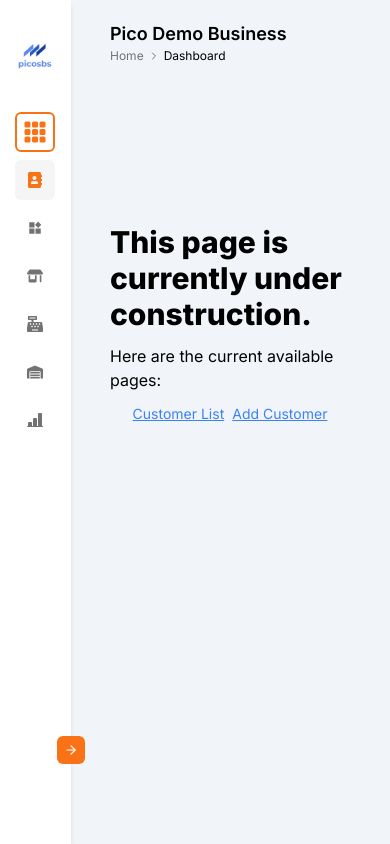
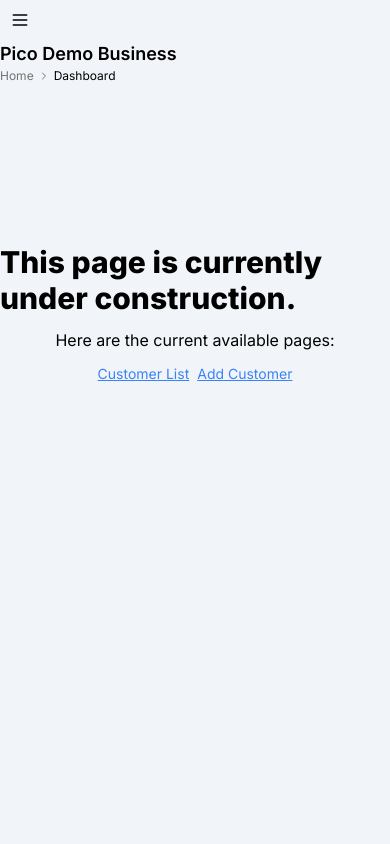
Before and after one commit to HTLA380/MijnUI_Template, a Next.js app: page /home/dashboard in a window 390 px wide. Built offline with nearby package versions, Linux system fonts and the light colour scheme.

Commit message:
style: make Sidebar responsive

```diff
--- a/src/app/(root)/home/dashboard/page.tsx
+++ b/src/app/(root)/home/dashboard/page.tsx
@@ -4,7 +4,7 @@ import Link from "next/link";
 
 const Home = () => {
   return (
-    <main className="w-full mt-40 flex items-center justify-center">
+    <main className="w-full mt-40 flex  items-center justify-center">
       <div className="flex items-center gap-3 flex-col justify-center">
         <h3 className="text-3xl font-extrabold">This page is currently under construction.</h3>
         <p>Here are the current available pages:</p>
--- a/src/components/layout/Layout.tsx
+++ b/src/components/layout/Layout.tsx
@@ -2,6 +2,8 @@
 
 import * as React from "react";
 
+import { useMediaQuery } from "../_mijn-ui/hooks/use-media-query";
+import { useScrollLockEffect } from "../_mijn-ui/hooks/use-scroll-lock";
 import Navbar from "../navbar/Navbar";
 import Sidebar from "../sidebar/Sidebar";
 
@@ -12,23 +14,27 @@ export const SPACING_Y = 20;
 
 const Layout = ({ children }: { children: React.ReactNode }) => {
   const [isSidebarActive, setIsSidebarActive] = React.useState(false);
+  const isMobile = useMediaQuery("(max-width: 768px)");
+
+  useScrollLockEffect(isMobile && isSidebarActive);
+
+  const mainContainerStyles = {
+    paddingLeft: isSidebarActive ? `${SIDEBAR_WIDTH + SIDEBAR_CONTENT_WIDTH + SPACING_X}px` : SIDEBAR_WIDTH + SPACING_X,
+    paddingRight: SPACING_X,
+    paddingTop: SPACING_Y,
+    paddingBottom: SPACING_Y,
+    transition: "padding-left 0.3s ease-out",
+  };
 
   return (
     <div>
+      {isSidebarActive && <div className="z-20 fixed md:hidden inset-0 bg-black/75"></div>}
+
       <Sidebar isOpen={isSidebarActive} setIsOpen={setIsSidebarActive} />
-      <div
-        className=""
-        style={{
-          paddingLeft: isSidebarActive
-            ? `${SIDEBAR_WIDTH + SIDEBAR_CONTENT_WIDTH + SPACING_X}px`
-            : SIDEBAR_WIDTH + SPACING_X,
-          paddingRight: SPACING_X,
-          paddingTop: SPACING_Y,
-          transition: "padding-left 0.3s ease-out",
-        }}
-      >
-        <Navbar />
-        {children}
+
+      <div style={!isMobile ? mainContainerStyles : undefined}>
+        <Navbar setIsSidebarActive={setIsSidebarActive} />
+        <main>{children}</main>
         {/* <Footer /> */}
       </div>
     </div>
--- a/src/components/navbar/Navbar.tsx
+++ b/src/components/navbar/Navbar.tsx
@@ -4,15 +4,21 @@ import * as React from "react";
 
 import Link from "next/link";
 import { usePathname } from "next/navigation";
+import { LuMenu } from "react-icons/lu";
 import { TbSlashes } from "react-icons/tb";
 
 import { getSidebarActiveTitle, isExistingUrl } from "@/_constants/SIDEBAR_DATA";
 import { generatePaths } from "@/utils";
 
 import { Breadcrumbs, BreadcrumbsItem, BreadcrumbsLink, BreadcrumbsSeparator } from "../_mijn-ui/Breadcrumbs";
+import { Button } from "../_mijn-ui/Button";
 import { cn } from "../_mijn-ui/utils";
 
-const Navbar = () => {
+type NavbarProps = {
+  setIsSidebarActive: (isOpen: boolean) => void;
+};
+
+const Navbar = ({ setIsSidebarActive }: NavbarProps) => {
   const pathname = usePathname();
 
   const paths = React.useMemo(() => generatePaths(pathname), [pathname]);
@@ -22,6 +28,9 @@ const Navbar = () => {
   return (
     <header className="w-full flex items-center justify-between">
       <nav>
+        <Button onClick={() => setIsSidebarActive(true)} variant={"ghost"} size={"icon"}>
+          <LuMenu size={20} />
+        </Button>
         <h3 className="text-lg font-semibold">{title || "Pico Demo Business"}</h3>
 
         {isDashboardPage ? (
--- a/src/components/sidebar/CollapsibleList.tsx
+++ b/src/components/sidebar/CollapsibleList.tsx
@@ -7,6 +7,7 @@ import { PiDotOutlineFill } from "react-icons/pi";
 
 import { SidebarListsType } from "../../_constants/SIDEBAR_DATA";
 import { Button } from "../_mijn-ui/Button";
+import { useMediaQuery } from "../_mijn-ui/hooks/use-media-query";
 import {
   ListItem,
   ListItemContent,
@@ -20,13 +21,19 @@ type CollapsibleListProps = {
   lists: SidebarListsType[];
   activeIndex: number;
   setActiveIndex: (index: number) => void;
+  onClick: (isOpen: boolean) => void;
 };
 
-const CollapsibleLists = ({ lists, activeIndex, setActiveIndex }: CollapsibleListProps) => {
+const CollapsibleLists = ({ lists, activeIndex, setActiveIndex, onClick }: CollapsibleListProps) => {
   const [animateOnMount, setAnimateOnMount] = React.useState(false);
+  const isMobile = useMediaQuery("(max-width: 768px)");
 
   const handleToggle = (index: number) => {
     setActiveIndex(index === activeIndex ? -1 : index);
+  };
+
+  const handleClick = () => {
+    return isMobile && onClick(false);
   };
 
   if (!lists) return null;
@@ -54,7 +61,11 @@ const CollapsibleLists = ({ lists, activeIndex, setActiveIndex }: CollapsibleLis
 
               <ListSubMenuContent animateOnMount={animateOnMount} className="w-full">
                 {list?.map(({ name, link }, index) => (
-                  <ListItem key={`list-item-${index}`} className="pl-7 hover:text-primary text-muted-text">
+                  <ListItem
+                    onClick={handleClick}
+                    key={`list-item-${index}`}
+                    className="pl-7 hover:text-primary text-muted-text"
+                  >
                     <Link href={link} className="flex items-center w-full gap-1 truncate">
                       <ListItemIcon>
                         <PiDotOutlineFill />
@@ -73,6 +84,7 @@ const CollapsibleLists = ({ lists, activeIndex, setActiveIndex }: CollapsibleLis
             <Button
               variant={"ghost"}
               key={`list-${index}`}
+              onClick={handleClick}
               className="hover:bg-transparent hover:text-primary w-full justify-start truncate gap-2 px-3 text-muted-text"
             >
               {icon && <ListItemIcon className="[&>svg]:size-3.5">{icon}</ListItemIcon>}
@@ -87,6 +99,7 @@ const CollapsibleLists = ({ lists, activeIndex, setActiveIndex }: CollapsibleLis
             variant={"ghost"}
             href={link}
             key={`list-${index}`}
+            onClick={handleClick}
             className="hover:bg-transparent hover:text-primary w-full justify-start truncate gap-2 px-3 text-muted-text"
           >
             {icon && <ListItemIcon className="[&>svg]:size-3.5">{icon}</ListItemIcon>}
--- a/src/components/sidebar/Sidebar.tsx
+++ b/src/components/sidebar/Sidebar.tsx
@@ -1,6 +1,4 @@
-"use client";
-
-import * as React from "react";
+import React, { useState } from "react";
 
 import Image from "next/image";
 import Link from "next/link";
@@ -10,12 +8,10 @@ import { LuArrowRight } from "react-icons/lu";
 import { SidebarData } from "@/_constants/SIDEBAR_DATA";
 
 import { Button } from "../_mijn-ui/Button";
-import { cn } from "../_mijn-ui/utils";
+import { useMediaQuery } from "../_mijn-ui/hooks/use-media-query";
 import ClickAwayListener from "../_mijn-ui/utils/wrappers/ClickAwayListener";
 import { SIDEBAR_CONTENT_WIDTH, SIDEBAR_WIDTH } from "../layout/Layout";
 import CollapsibleLists from "./CollapsibleList";
-
-/* -------------------------------------------------------------------------- */
 
 type SidebarProps = {
   isOpen: boolean;
@@ -23,8 +19,9 @@ type SidebarProps = {
 };
 
 const Sidebar = ({ isOpen, setIsOpen }: SidebarProps) => {
-  const [currentMenuIndex, setCurrentMenuIndex] = React.useState(0);
-  const [activeIndices, setActiveIndices] = React.useState<{ [key: number]: number }>({});
+  const [currentMenuIndex, setCurrentMenuIndex] = useState(0);
+  const [activeIndices, setActiveIndices] = useState<{ [key: number]: number }>({});
+  const isMobile = useMediaQuery("(max-width: 768px)");
 
   const handleSetActiveIndex = (index: number) => {
     setActiveIndices((prev) => ({
@@ -33,12 +30,28 @@ const Sidebar = ({ isOpen, setIsOpen }: SidebarProps) => {
     }));
   };
 
+  const sidebarContentStyle = isOpen
+    ? {
+        width: isMobile ? `${SIDEBAR_CONTENT_WIDTH * 0.9}px` : `${SIDEBAR_CONTENT_WIDTH}px`,
+        opacity: 1,
+        transition: "width 300ms ease-out, opacity 700ms ease-out",
+      }
+    : {
+        width: "0px",
+        overflow: "hidden",
+        opacity: 0,
+        transition: "width 300ms ease-out, opacity 700ms ease-out",
+      };
+
+  const sidebarPanelStyle = { width: isMobile ? `${SIDEBAR_WIDTH * 0.8}px` : `${SIDEBAR_WIDTH}px` };
+
   return (
     <ClickAwayListener onClickAway={() => setIsOpen(false)}>
-      <aside className="flex fixed inset-y-0 left-0 bg-surface shadow-md">
-        <div className="pt-8 flex flex-col items-center gap-8" style={{ width: SIDEBAR_WIDTH }}>
-          {/* logo */}
-
+      <aside
+        className="flex fixed inset-y-0 z-30 left-0 bg-surface transition-[left] duration-300 ease-in-out shadow-md"
+        style={isMobile ? { left: isOpen ? 0 : -SIDEBAR_WIDTH } : undefined}
+      >
+        <div className="pt-8 flex flex-col items-center gap-8" style={sidebarPanelStyle}>
           <Button
             href={"/"}
             variant={"ghost"}
@@ -46,10 +59,9 @@ const Sidebar = ({ isOpen, setIsOpen }: SidebarProps) => {
             renderAs={Link}
             className="hover:bg-transparent size-12 p-1.5"
           >
-            <Image src="/assets/images/pico.png" alt="Pico" width={100} height={100} className="w-full" />
+            <Image src="/assets/images/pico.png" alt="Pico" width={50} height={50} className="w-full" />
           </Button>
 
-          {/* sidebar buttons */}
           <div className="flex flex-col gap-2">
             <Button
               variant={"outline"}
@@ -71,10 +83,9 @@ const Sidebar = ({ isOpen, setIsOpen }: SidebarProps) => {
                   setCurrentMenuIndex(index);
                   setIsOpen(true);
                 }}
-                className={cn(
-                  "text-base",
+                className={`text-base ${
                   index === currentMenuIndex ? "bg-accent text-primary hover:text-primary" : "text-muted-text"
-                )}
+                }`}
                 title={data.title}
               >
                 {data.icon}
@@ -83,45 +94,31 @@ const Sidebar = ({ isOpen, setIsOpen }: SidebarProps) => {
           </div>
         </div>
 
-        {/* sidebar content */}
         <div
-          className={cn("relative h-full gap-4 border-l border-l-main-border pt-8 flex flex-col")}
-          style={
-            isOpen
-              ? {
-                  width: `${SIDEBAR_CONTENT_WIDTH}px`,
-                  opacity: 1,
-                  transition: "width 300ms ease-out, opacity 700ms ease-out",
-                }
-              : {
-                  width: "0px",
-                  overflow: "hidden",
-                  opacity: 0,
-                  transition: "width 300ms ease-out, opacity 700ms ease-out",
-                }
-          }
+          className={`relative h-full gap-4 border-l border-l-main-border pt-8 flex flex-col`}
+          style={sidebarContentStyle}
         >
           <h3 className="text-muted-text uppercase truncate text-xs font-semibold px-6">
             {SidebarData[currentMenuIndex].contentTitle}
           </h3>
 
-          <div className={cn("px-6")}>
+          <div className="px-6">
             <CollapsibleLists
               key={currentMenuIndex}
               lists={SidebarData[currentMenuIndex].lists}
               activeIndex={activeIndices[currentMenuIndex] ?? -1}
               setActiveIndex={handleSetActiveIndex}
+              onClick={setIsOpen}
             />
           </div>
         </div>
 
-        {/* sidebar toggler */}
         <Button
           size={"icon"}
-          className="size-7 p-0 rounded-default absolute bottom-20 right-0 translate-x-3.5"
+          className="size-7 p-0 rounded-default absolute bottom-20 right-0 translate-x-3.5 hidden md:flex"
           onClick={() => setIsOpen(!isOpen)}
         >
-          <LuArrowRight className={cn(isOpen ? "rotate-180" : "rotate-0")} />
+          <LuArrowRight className={`transition-all duration-300 ${isOpen ? "rotate-180" : "rotate-0"}`} />
         </Button>
       </aside>
     </ClickAwayListener>
```
